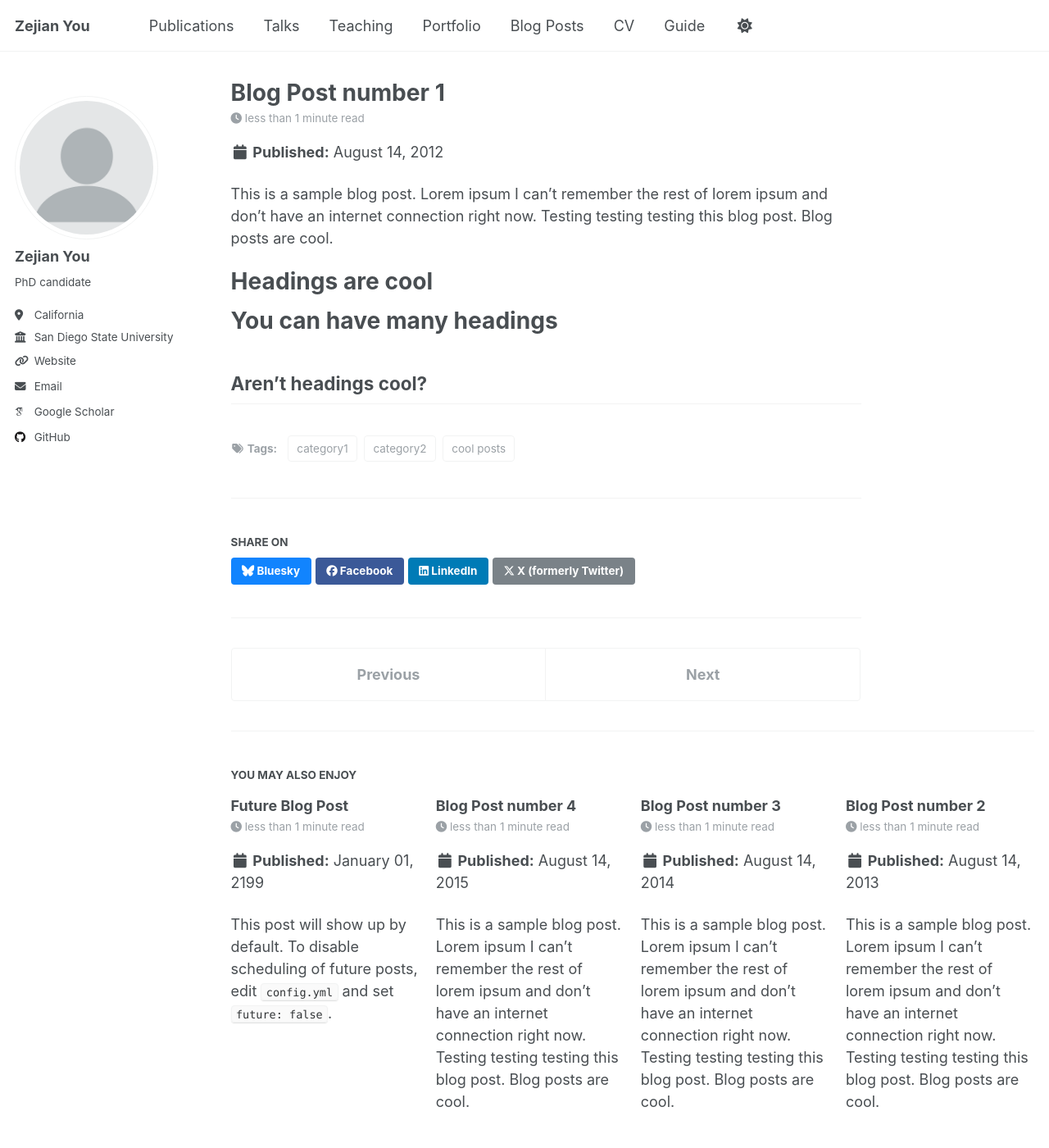
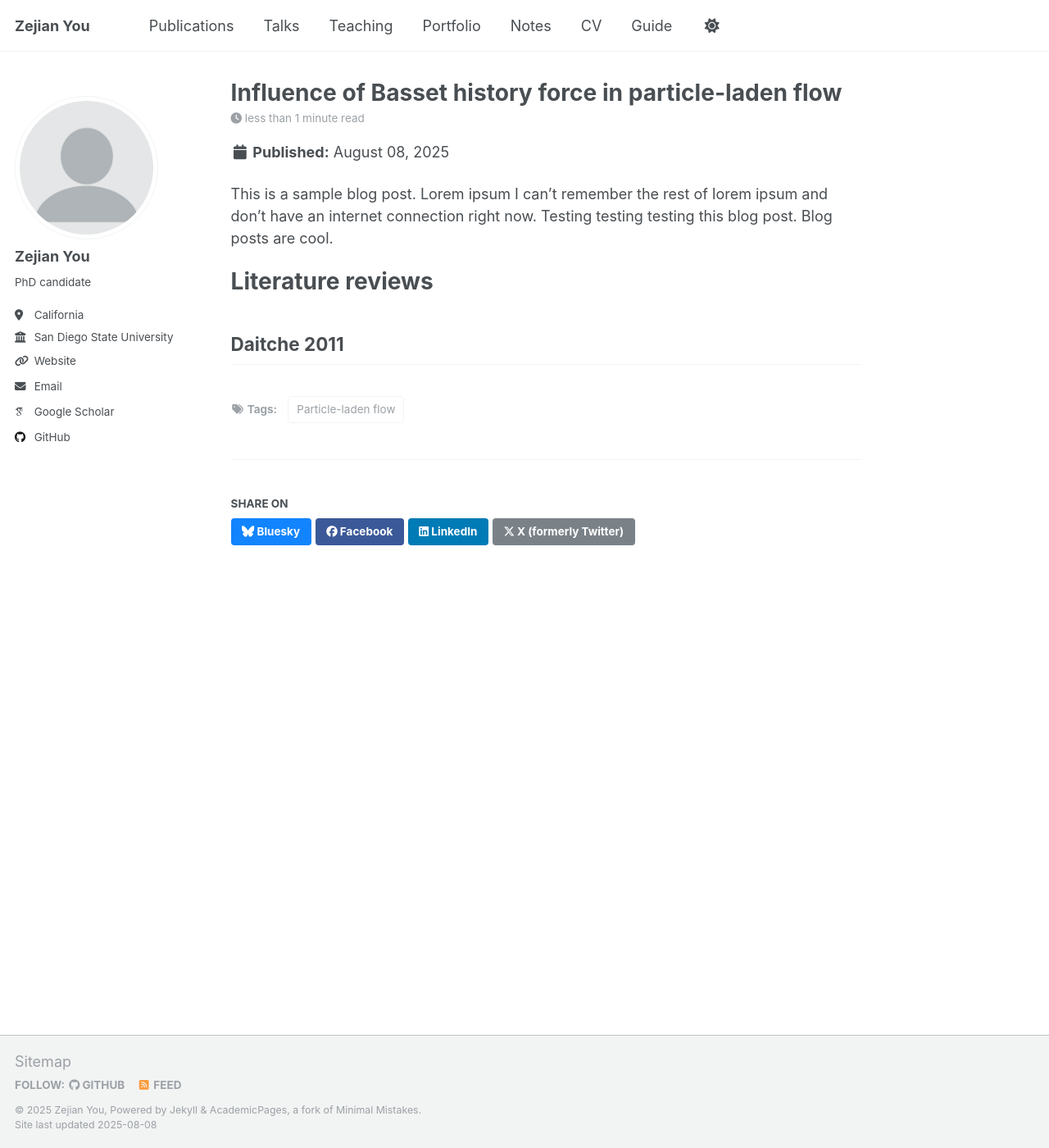
Before and after one commit to zejiany/zejiany.github.io, a Jekyll site: the page built from _posts/2025-08-08-basset-history-force.md, in a window 1280 px wide and 1400 px high. Shown: the whole window at 82% size. Built offline with Jekyll 4.4.1, drawn with Linux system fonts in a browser that asks for light colours; some web fonts are replaced; a script that is not in the unit is left out.

Commit message:
update notes

```diff
--- a/_data/navigation.yml
+++ b/_data/navigation.yml
@@ -20,7 +20,7 @@ main:
   - title: "Portfolio"
     url: /portfolio/
 
-  - title: "Blog Posts"
+  - title: "Notes"
     url: /year-archive/
 
   - title: "CV"
--- a/_pages/tag-archive.html
+++ b/_pages/tag-archive.html
@@ -1,7 +1,7 @@
 ---
 layout: archive
 permalink: /tags/
-title: "Posts by Tags"
+title: "Study Notes"
 author_profile: true
 ---
 
--- a/_pages/year-archive.html
+++ b/_pages/year-archive.html
@@ -1,7 +1,7 @@
 ---
 layout: archive
 permalink: /year-archive/
-title: "Blog posts"
+title: "Study Notes"
 author_profile: true
 redirect_from:
   - /wordpress/blog-posts/
--- a/_posts/2013-08-14-blog-post-2.md
+++ /dev/null
@@ -1,20 +0,0 @@
----
-title: 'Blog Post number 2'
-date: 2013-08-14
-permalink: /posts/2013/08/blog-post-2/
-tags:
-  - cool posts
-  - category1
-  - category2
----
-
-This is a sample blog post. Lorem ipsum I can't remember the rest of lorem ipsum and don't have an internet connection right now. Testing testing testing this blog post. Blog posts are cool.
-
-Headings are cool
-======
-
-You can have many headings
-======
-
-Aren't headings cool?
-------
--- a/_posts/2014-08-14-blog-post-3.md
+++ /dev/null
@@ -1,20 +0,0 @@
----
-title: 'Blog Post number 3'
-date: 2014-08-14
-permalink: /posts/2014/08/blog-post-3/
-tags:
-  - cool posts
-  - category1
-  - category2
----
-
-This is a sample blog post. Lorem ipsum I can't remember the rest of lorem ipsum and don't have an internet connection right now. Testing testing testing this blog post. Blog posts are cool.
-
-Headings are cool
-======
-
-You can have many headings
-======
-
-Aren't headings cool?
-------
--- a/_posts/2012-08-14-blog-post-1.md
+++ b/_posts/2025-08-08-basset-history-force.md
@@ -1,20 +1,15 @@
 ---
-title: 'Blog Post number 1'
-date: 2012-08-14
-permalink: /posts/2012/08/blog-post-1/
+title: 'Influence of Basset history force in particle-laden flow'
+date: 2025-08-08
+permalink: /posts/2025/08/history-force/
 tags:
-  - cool posts
-  - category1
-  - category2
+  - Particle-laden flow
 ---
 
 This is a sample blog post. Lorem ipsum I can't remember the rest of lorem ipsum and don't have an internet connection right now. Testing testing testing this blog post. Blog posts are cool.
 
-Headings are cool
+Literature reviews
 ======
 
-You can have many headings
-======
-
-Aren't headings cool?
+Daitche 2011
 ------
--- a/_posts/2199-01-01-future-post.md
+++ /dev/null
@@ -1,11 +0,0 @@
----
-title: 'Future Blog Post'
-date: 2199-01-01
-permalink: /posts/2012/08/blog-post-4/
-tags:
-  - cool posts
-  - category1
-  - category2
----
-
-This post will show up by default. To disable scheduling of future posts, edit `config.yml` and set `future: false`.
```
Also changed, not shown: _posts/2015-08-14-blog-post-4.md (deleted, +0 -20 lines).
